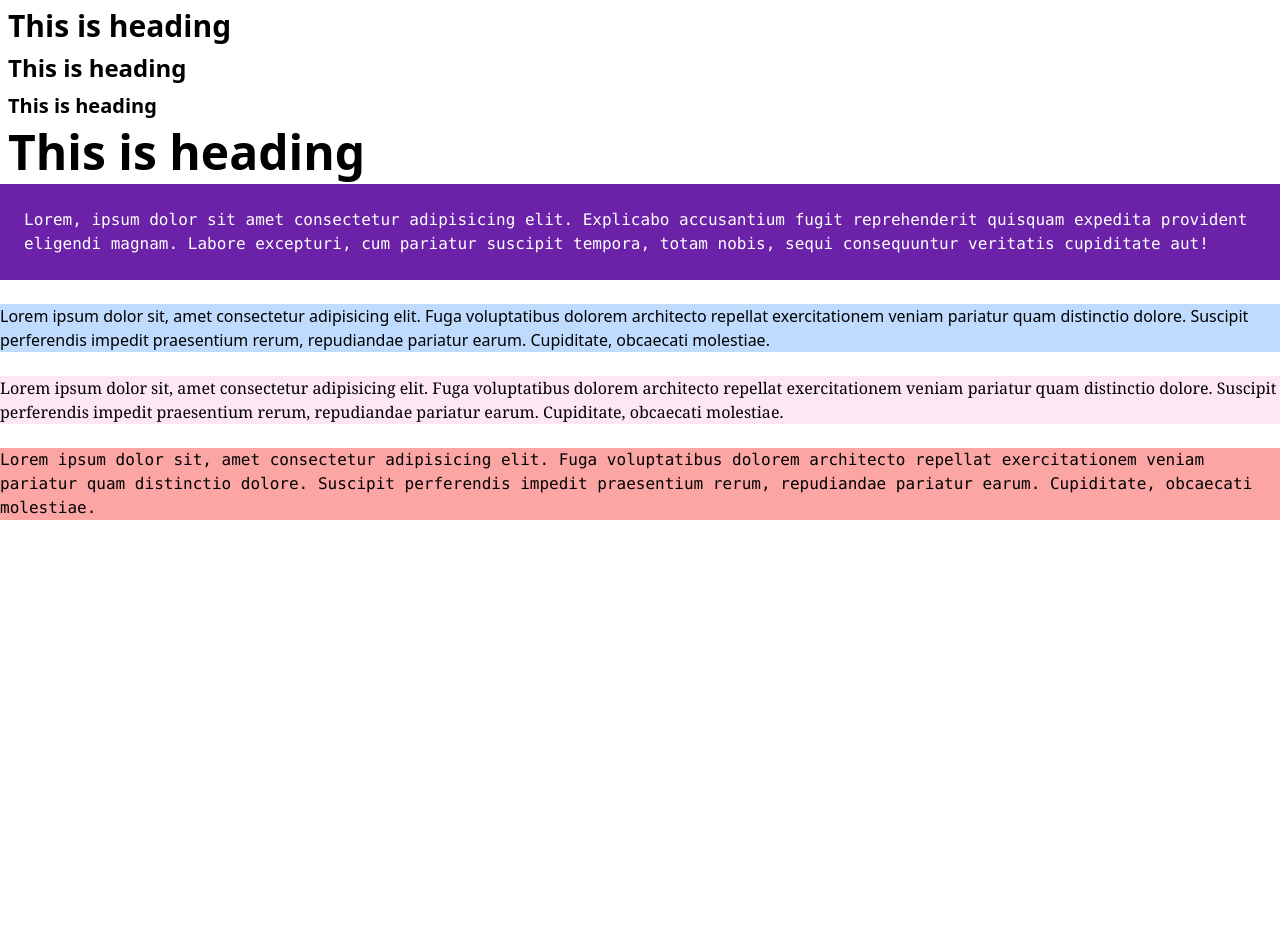
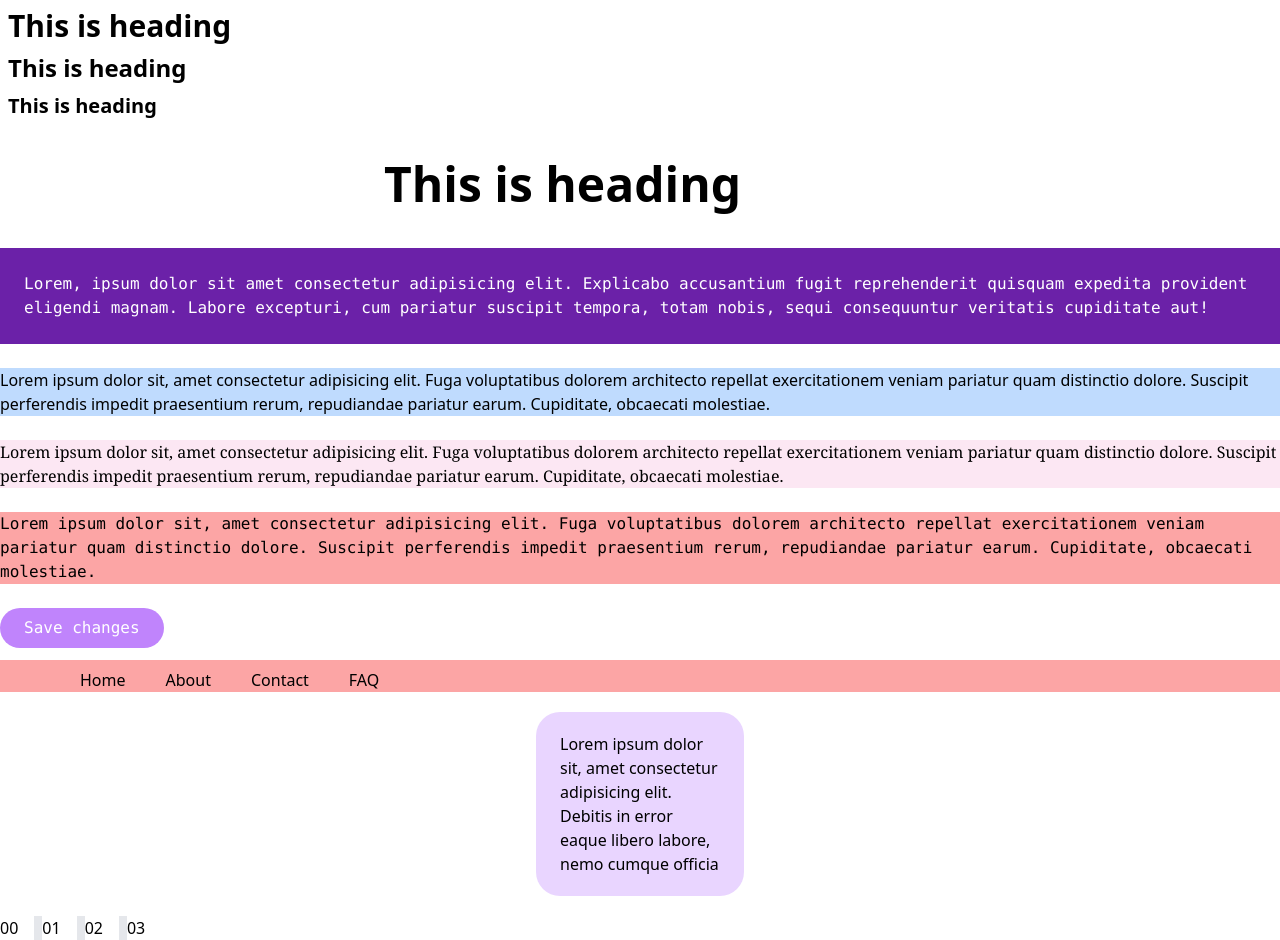
Before and after one commit to tayyaba-ali/Tailwind-practice, a website built with Vite: page index.html in a window 1280 px wide. Before the commit the page ends 800 px from the top, so only its background shows below. Built offline with nearby package versions, Linux system fonts and the light colour scheme.

Commit message:
some more utility classes

```diff
--- a/index.html
+++ b/index.html
@@ -12,7 +12,7 @@
 <h1 class="font-bold mx-2 my-2 text-3xl">This is heading</h1>
 <h1 class="font-semibold mx-2 my-2 text-2xl">This is heading</h1>
 <h1 class="font-extrabold mx-2 my-2 text-xl">This is heading</h1>
-<h1 class="font-extrabold mx-2 my-2 text-5xl">This is heading</h1>
+<h1 class="font-extrabold mx-96 my-10 text-5xl">This is heading</h1>
 
 <div class="bg-purple-800 px-6 text-white py-6 font-mono">
     Lorem, ipsum dolor sit amet consectetur adipisicing elit. Explicabo accusantium fugit reprehenderit quisquam expedita provident eligendi magnam. Labore excepturi, cum pariatur suscipit tempora, totam nobis, sequi consequuntur veritatis cupiditate aut!
@@ -29,5 +29,33 @@
 </p>
 
 
+<button class="bg-purple-400 mx-auto  text-white px-6 font-mono mb-3 border-none border-rose-100 border-x-8 border-y-8 py-2 rounded-full">
+    Save changes
+</button>
+
+
+<nav>
+    <ul class="flex bg-red-300 space-x-10 space-y-2   px-10">
+        <li></li>
+        <li>Home</li>
+        <li>About</li>
+        <li>Contact</li>
+        <li>FAQ</li>
+    </ul>
+</nav>
+
+<div class="bg-purple-200 mx-auto  my-5 px-6 w-52 py-5 rounded-t-3xl rounded-b-3xl">
+    Lorem ipsum dolor sit, amet consectetur adipisicing elit. Debitis in error eaque libero labore, nemo cumque officia
+</div>
+
+<div class="divide-x-8 flex space-x-4 ">
+  <div>00</div>
+  <div>01</div>
+  <div>02</div>
+  <div>03</div>
+</div>
+
+
+
 </body>
 </html>
```
